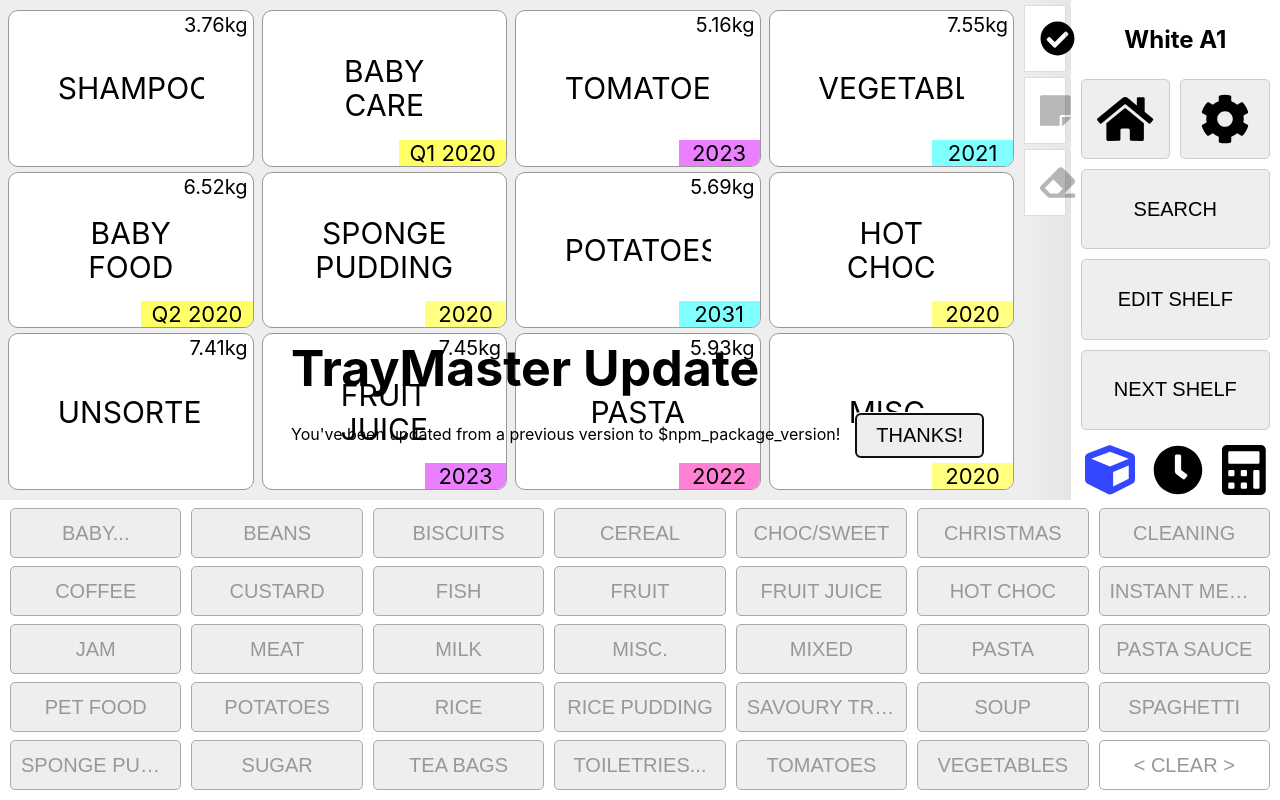
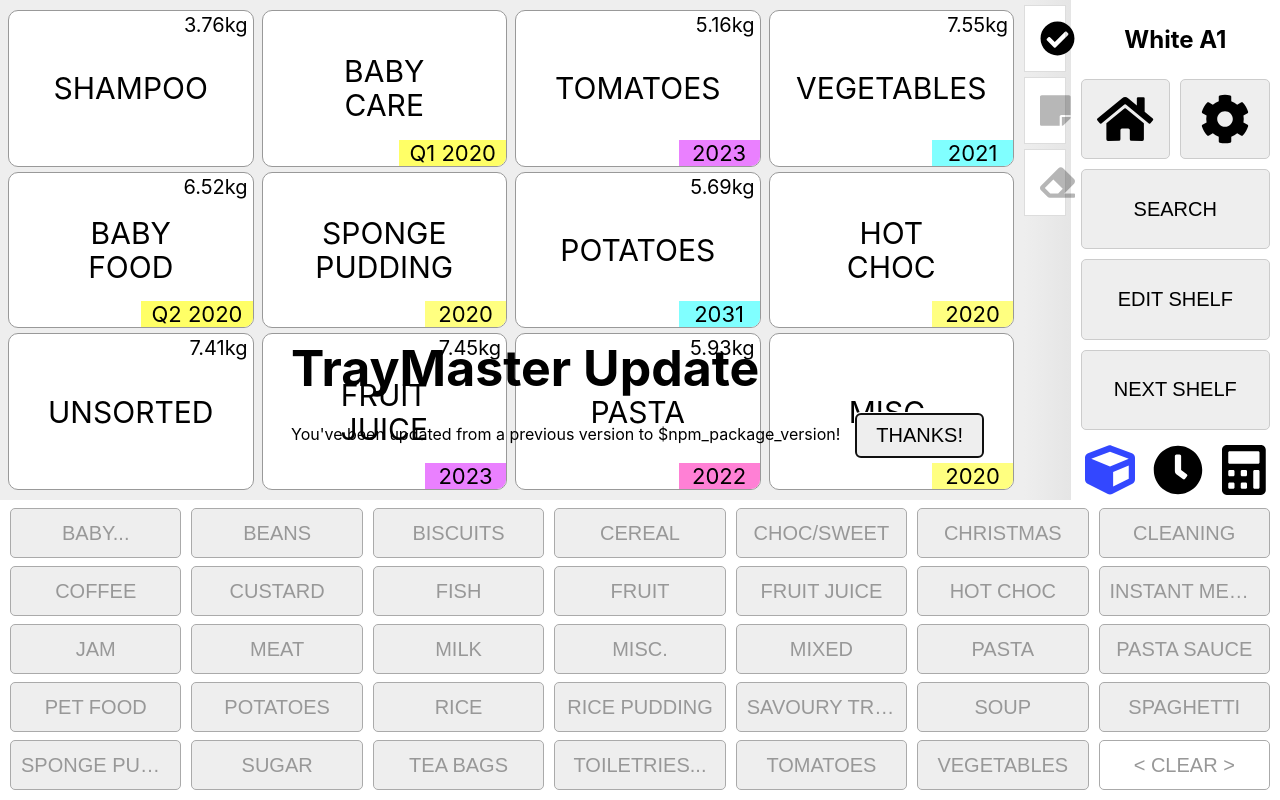
Before and after one commit to Kacper-Lubisz/TrayMaster, a React (Create React App) app: page / in a window 1280 px wide. Built offline with nearby package versions, Linux system fonts and the light colour scheme.

Commit message:
Fix tray category truncation

```diff
--- a/src/components/styles/_viewport.scss
+++ b/src/components/styles/_viewport.scss
@@ -152,7 +152,8 @@
           -webkit-box-orient: vertical;
 
           // Truncate long categories
-          max-width: 60%;
+          max-width: 90%;
+          word-wrap: break-word;
           overflow: hidden;
           text-overflow: ellipsis;
           text-transform: uppercase;
```
